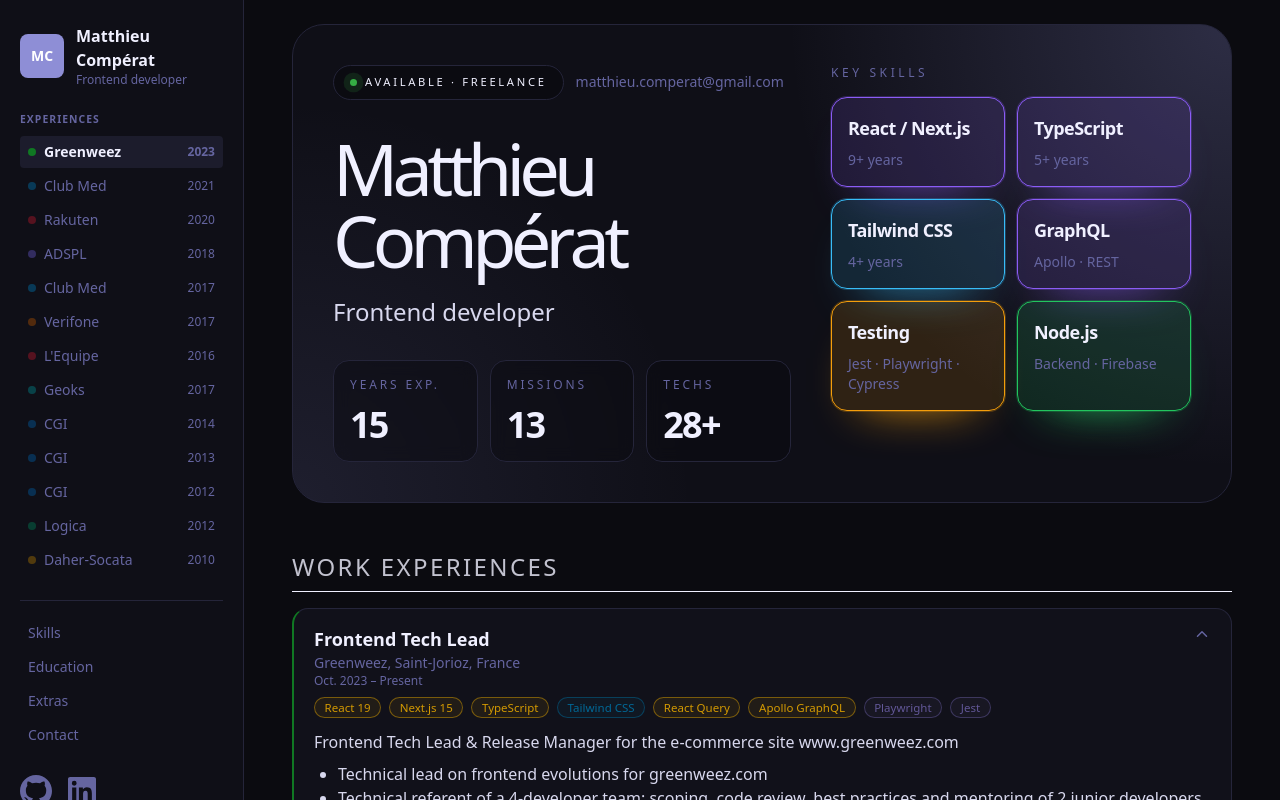
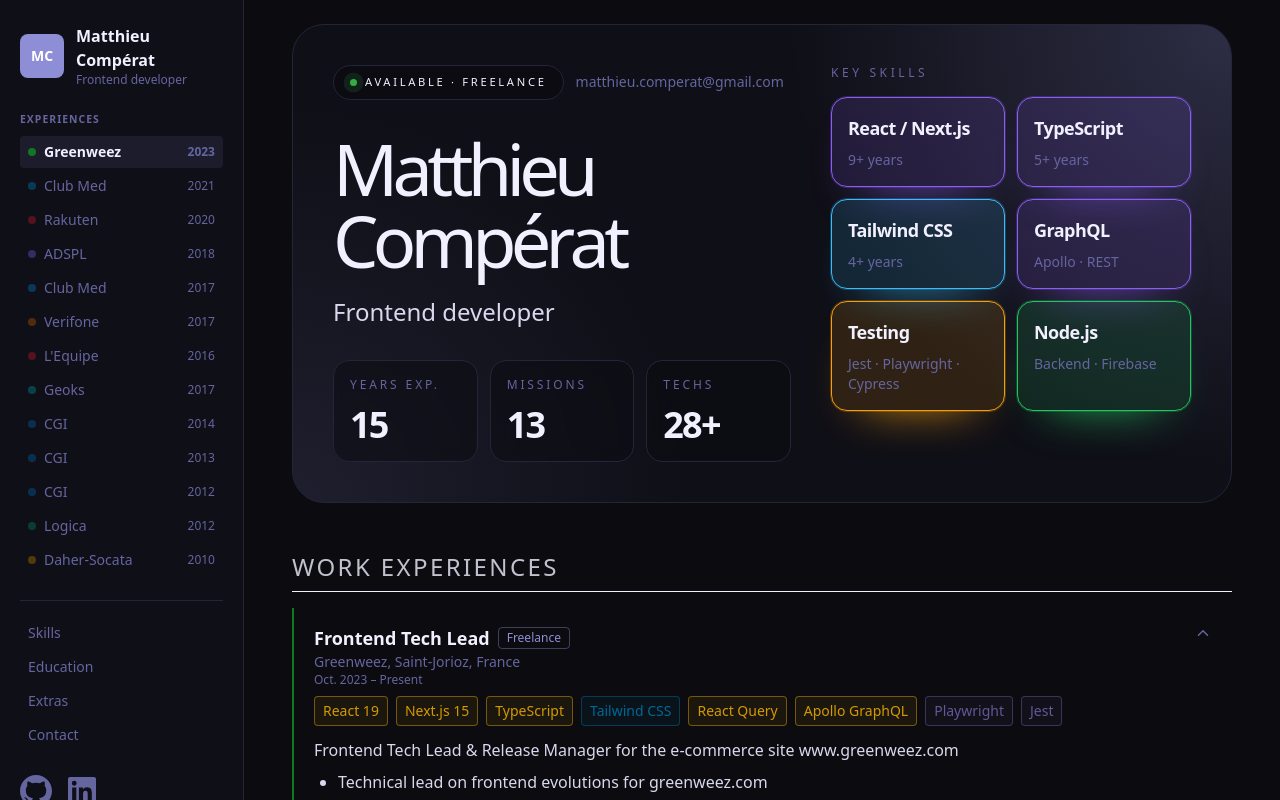
Before and after one commit to Mitchnsun/mcomperat, a Next.js app: page /en in a window 1280 px wide. Built offline with nearby package versions, Linux system fonts and the light colour scheme.

Commit message:
[v7.1] Refactor styling and component structure for improved Tailwind integration and theme support

```diff
--- a/app/data/resume.ts
+++ b/app/data/resume.ts
@@ -32,6 +32,7 @@
   country: string;
   company: string;
   context?: string;
+  freelance?: boolean;
   start: string;
   end: string;
   tags?: RawTag[];
@@ -104,6 +105,7 @@
       start: localizedDate(frExp.start, enExp.start),
       end: hasEnd ? localizedDate(frExp.end, enExp.end) : PRESENT,
       ...(frExp.context || enExp.context ? { context: localized(frExp.context ?? '', enExp.context ?? '') } : {}),
+      ...(frExp.freelance ? { freelance: true } : {}),
       tags: (frExp.tags ?? []).map((tag) => ({ name: tag.name, ref: tag.ref as Tag['ref'] })),
       desc: localized(combineText(frExp.description), combineText(enExp.description)),
       list: {
--- a/app/globals.css
+++ b/app/globals.css
@@ -1,4 +1,9 @@
 @import 'tailwindcss';
+
+/* Theme-aware ancestor variants — usable on any component with theme-dark:, theme-clean:, theme-bold: prefixes. */
+@custom-variant theme-dark (&:where([data-theme='dark'] *));
+@custom-variant theme-clean (&:where([data-theme='clean'] *));
+@custom-variant theme-bold (&:where([data-theme='bold'] *));
 
 @theme {
   --color-brand: #8e8ed6;
@@ -100,18 +105,6 @@
     radial-gradient(circle at bottom left, rgba(142, 142, 214, 0.12), transparent 38%);
 }
 
-.hero-name {
-  font-weight: 700;
-}
-
-[data-theme='dark'] .hero-name {
-  font-weight: 300;
-}
-
-[data-theme='bold'] .hero-name {
-  font-weight: 800;
-}
-
 .hero-char {
   display: inline-block;
   opacity: 0;
@@ -129,21 +122,6 @@
   border-radius: 999px;
   background: oklch(0.66 0.18 145);
   animation: pulse-dot 2s infinite;
-}
-
-.hero-skill-card {
-  border: 1px solid var(--skill-color);
-  background: var(--skill-tint);
-}
-
-[data-theme='dark'] .hero-skill-card {
-  box-shadow:
-    0 0 0 1px color-mix(in srgb, var(--skill-color) 25%, transparent),
-    0 24px 48px -32px var(--skill-color);
-}
-
-[data-theme='bold'] .hero-skill-card {
-  box-shadow: 4px 4px 0 0 color-mix(in srgb, var(--skill-color) 55%, transparent);
 }
 
 .hero-skill-item {
@@ -205,149 +183,3 @@
     animation: none;
   }
 }
-
-/* ---------------------------------------------------------------------------
-   Tag pills (components/ui/TagPill.tsx)
-   Colors are injected per category via --tag-bg / --tag-fg. Each theme renders
-   them differently: dark = outline, clean = light fill, bold = full fill.
---------------------------------------------------------------------------- */
-.tag-pill {
-  display: inline-block;
-  border-radius: 999px;
-  border: 1px solid transparent;
-  padding: 0.2rem 0.6rem;
-  font-size: 0.72rem;
-  line-height: 1.15;
-  white-space: nowrap;
-}
-
-.tag-pill.is-interactive {
-  cursor: pointer;
-}
-
-[data-theme='dark'] .tag-pill {
-  color: var(--tag-bg);
-  background: color-mix(in srgb, var(--tag-bg) 8%, transparent);
-  border-color: color-mix(in srgb, var(--tag-bg) 50%, transparent);
-}
-
-[data-theme='clean'] .tag-pill {
-  color: color-mix(in srgb, var(--tag-bg) 72%, #000);
-  background: color-mix(in srgb, var(--tag-bg) 15%, transparent);
-  border-color: color-mix(in srgb, var(--tag-bg) 25%, transparent);
-}
-
-[data-theme='bold'] .tag-pill {
-  color: var(--tag-fg);
-  background: var(--tag-bg);
-  border-color: var(--tag-bg);
-}
-
-.tag-pill.is-active {
-  color: var(--tag-fg);
-  background: var(--tag-bg);
-  border-color: var(--tag-bg);
-}
-
-.tag-pill.is-interactive:hover {
-  filter: brightness(1.08);
-}
-
-/* ---------------------------------------------------------------------------
-   Experience & education cards
---------------------------------------------------------------------------- */
-.exp-card {
-  border: 1px solid var(--color-border);
-  border-radius: 1rem;
-  padding: 1rem 1.25rem;
-  background: color-mix(in srgb, var(--color-card-hover) 40%, transparent);
-}
-
-.exp-card.is-dimmed {
-  opacity: 0.45;
-}
-
-.exp-card.is-related {
-  border-color: var(--exp-accent);
-}
-
-.exp-card.is-overflow-hidden {
-  display: none;
-}
-
-[data-theme='dark'] .exp-card.is-active {
-  border-left: 2px solid var(--exp-accent);
-}
-
-[data-theme='clean'] .exp-card.is-active {
-  border-left: 2px solid var(--exp-accent);
-}
-
-[data-theme='bold'] .exp-card {
-  border-left: 3px solid transparent;
-}
-
-[data-theme='bold'] .exp-card.is-active,
-[data-theme='bold'] .exp-card:hover {
-  border-left-color: var(--exp-accent);
-}
-
-.exp-card__toggle {
-  display: flex;
-  width: 100%;
-  align-items: flex-start;
-  gap: 0.75rem;
-  text-align: left;
-  cursor: pointer;
-}
-
-.exp-card__chevron {
-  flex-shrink: 0;
-  color: var(--color-body-muted);
-  transition: transform 0.2s ease;
-}
-
-.exp-card__chevron.is-open {
-  transform: rotate(180deg);
-}
-
-.exp-card__body.is-collapsed {
-  display: none;
-}
-
-.edu-card {
-  border: 1px solid var(--color-border);
-  border-left: 3px solid var(--color-accent);
-  border-radius: 1rem;
-  padding: 1rem 1.25rem;
-  background: color-mix(in srgb, var(--color-card-hover) 40%, transparent);
-}
-
-[data-theme='bold'] .edu-card {
-  border-left-width: 4px;
-  border-left-color: var(--color-heading);
-}
-
-/* Print: flatten cards and always reveal collapsed / overflow content. */
-@media print {
-  .exp-card,
-  .edu-card {
-    border: none;
-    border-radius: 0;
-    padding: 0;
-    background: none;
-  }
-
-  .exp-card__chevron {
-    display: none;
-  }
-
-  .exp-card.is-dimmed {
-    opacity: 1;
-  }
-
-  .exp-card.is-overflow-hidden,
-  .exp-card__body.is-collapsed {
-    display: block;
-  }
-}
--- a/components/education/EducationSection.tsx
+++ b/components/education/EducationSection.tsx
@@ -3,6 +3,14 @@
 import SectionTitle from '@/components/ui/SectionTitle';
 import { pick } from '@/lib/localize';
 import { type EducationItem, type Lang } from '@/types';
+
+// Education card shell: 1px border all sides, 3px accent left border, rounded, padded.
+const EDU_CARD = [
+  'rounded-2xl border border-border border-l-[3px] border-l-accent px-5 py-4',
+  'bg-[color-mix(in_srgb,var(--color-card-hover)_40%,transparent)]',
+  'theme-bold:border-l-4 theme-bold:border-l-heading',
+  'print:rounded-none print:border-0 print:bg-transparent print:p-0',
+].join(' ');
 
 interface EducationSectionProps {
   title: string;
@@ -18,7 +26,7 @@
       {items.map((item, index) => {
         const specialty = pick(item.specialty, lang);
         return (
-          <article key={`edu-${index}`} className="edu-card">
+          <article key={`edu-${index}`} className={EDU_CARD}>
             <h3 className="text-heading text-lg font-bold print:text-base">{pick(item.degree, lang)}</h3>
             <p className="text-body-muted text-sm">
               {pick(item.school, lang)}, {item.location}
--- a/components/experience/ExperienceCard.tsx
+++ b/components/experience/ExperienceCard.tsx
@@ -1,6 +1,7 @@
 'use client';
 
 import cn from 'clsx';
+import { useTranslations } from 'next-intl';
 import React, { useState } from 'react';
 
 import TagPill from '@/components/ui/TagPill';
@@ -12,6 +13,7 @@
   exp: Experience;
   lang: Lang;
   isActive?: boolean;
+  isHovered?: boolean;
   isRelated?: boolean;
   isDimmed?: boolean;
   defaultExpanded?: boolean;
@@ -22,10 +24,32 @@
   className?: string;
 }
 
+// border-l-2 border-l-transparent: always reserve 2px for the left accent border so active/hover
+// color changes never shift content. Bold overrides width to 3px.
+const CARD_BASE = [
+  'px-5 py-4',
+  'border-l-2 border-l-transparent',
+  'theme-bold:border-l-[3px]',
+  'print:rounded-none print:border-0 print:bg-transparent print:p-0',
+].join(' ');
+
+const CARD_TOGGLE = 'flex w-full cursor-pointer items-start gap-3 text-left';
+
+const CARD_CHEVRON = 'shrink-0 text-body-muted transition-transform duration-200 print:hidden';
+
+const CARD_ACTIVE_BORDER = [
+  'theme-dark:border-l-2 theme-dark:border-l-(--exp-accent)',
+  'theme-clean:border-l-2 theme-clean:border-l-(--exp-accent)',
+  'theme-bold:border-l-(--exp-accent)',
+].join(' ');
+
+const CARD_IDLE_BOLD_BORDER = 'theme-bold:border-l-transparent';
+
 const ExperienceCard: React.FC<ExperienceCardProps> = ({
   exp,
   lang,
   isActive = false,
+  isHovered = false,
   isRelated = false,
   isDimmed = false,
   defaultExpanded = false,
@@ -36,6 +60,7 @@
   className,
 }) => {
   const [expanded, setExpanded] = useState(defaultExpanded);
+  const t = useTranslations('post');
 
   const bodyId = `${exp.id}-body`;
   const desc = pick(exp.desc, lang);
@@ -50,21 +75,37 @@
       onMouseEnter={onMouseEnter}
       onMouseLeave={onMouseLeave}
       style={{ '--exp-accent': accent } as React.CSSProperties}
-      className={cn('exp-card scroll-mt-28', className, {
-        'is-active': isActive,
-        'is-related': isRelated,
-        'is-dimmed': isDimmed,
-      })}
+      className={cn(
+        CARD_BASE,
+        'scroll-mt-28',
+        className,
+        isDimmed && 'opacity-45 print:opacity-100',
+        isRelated && 'border-(--exp-accent)',
+        isActive || isHovered ? CARD_ACTIVE_BORDER : CARD_IDLE_BOLD_BORDER
+      )}
     >
       <button
         type="button"
         onClick={() => setExpanded((open) => !open)}
         aria-expanded={expanded}
         aria-controls={bodyId}
-        className="exp-card__toggle"
+        className={CARD_TOGGLE}
       >
         <span className="min-w-0 flex-1">
-          <span className="text-heading block text-lg font-bold print:text-base">{pick(exp.title, lang)}</span>
+          <span className="flex flex-wrap items-center gap-2 print:inline">
+            <span className="text-heading text-lg font-bold print:mr-2 print:inline-block print:text-base">
+              {pick(exp.title, lang)}
+            </span>
+            {exp.freelance ? (
+              <span
+                role="status"
+                aria-label={t('badge.freelance')}
+                className="border-brand/40 text-brand rounded border px-2 py-0.5 text-xs font-medium print:mr-2 print:inline-block"
+              >
+                {t('badge.freelance')}
+              </span>
+            ) : null}
+          </span>
           <span className="text-body-muted block text-sm">
             {exp.company}, {exp.location}
             {context ? ` — ${context}` : ''}
@@ -73,7 +114,7 @@
             {pick(exp.start, lang)} – {pick(exp.end, lang)}
           </span>
         </span>
-        <span aria-hidden="true" className={cn('exp-card__chevron', { 'is-open': expanded })}>
+        <span aria-hidden="true" className={cn(CARD_CHEVRON, expanded && 'rotate-180')}>
           <svg width="18" height="18" viewBox="0 0 24 24" fill="none" stroke="currentColor" strokeWidth="2">
             <path d="m6 9 6 6 6-6" strokeLinecap="round" strokeLinejoin="round" />
           </svg>
@@ -94,7 +135,7 @@
         </div>
       ) : null}
 
-      <div id={bodyId} className={cn('exp-card__body', { 'is-collapsed': !expanded })}>
+      <div id={bodyId} className={cn(!expanded && 'hidden print:block')}>
         {desc ? <p className="text-body mt-3 whitespace-pre-line print:text-sm">{desc}</p> : null}
         {list.length > 0 ? (
           <ul className="text-body mt-2 list-disc pl-6 print:list-none print:pl-4">
--- a/components/experience/ExperiencesSection.tsx
+++ b/components/experience/ExperiencesSection.tsx
@@ -1,6 +1,6 @@
 'use client';
 
-import React, { useMemo, useState } from 'react';
+import React, { useMemo, useRef, useState } from 'react';
 
 import ExperienceCard from '@/components/experience/ExperienceCard';
 import { useActiveExperience } from '@/components/layout/ActiveExperienceContext';
@@ -34,14 +34,25 @@
   const activeExpId = useActiveExperience();
   const [hoveredId, setHoveredId] = useState<string | null>(null);
   const [showAll, setShowAll] = useState(false);
+  // Tracks when the mouse last physically moved. mouseenter fires both on genuine
+  // mouse movement and when scroll brings a card under a stationary cursor — only
+  // the former should activate the hover state.
+  const lastMouseMoveAt = useRef<number>(0);
 
   // Experiences sharing a tag with the currently hovered card.
+  // Experiences from the same company are intentionally excluded: consecutive roles at
+  // the same company share the same accent color, which makes the highlight indistinct
+  // and confusing. Showing cross-company matches is also more informative.
   const relatedIds = useMemo(() => {
     if (!hoveredId) return new Set<string>();
     const hovered = experiences.find((exp) => exp.id === hoveredId);
     if (!hovered) return new Set<string>();
     const hoveredTags = new Set(hovered.tags.map((tag) => tag.name));
-    return new Set(experiences.filter((exp) => exp.tags.some((tag) => hoveredTags.has(tag.name))).map((exp) => exp.id));
+    return new Set(
+      experiences
+        .filter((exp) => exp.company !== hovered.company && exp.tags.some((tag) => hoveredTags.has(tag.name)))
+        .map((exp) => exp.id)
+    );
   }, [hoveredId, experiences]);
 
   const matchesFilter = (exp: Experience) => !activeFilter || exp.tags.some((tag) => tag.name === activeFilter);
@@ -54,13 +65,17 @@
     <section id="work" className="scroll-mt-28 pb-4 print:pb-0">
       <SectionTitle>{title}</SectionTitle>
 
-      <div className="flex flex-col gap-4 print:gap-2">
+      <div
+        className="flex flex-col print:gap-2"
+        onMouseMove={() => {
+          lastMouseMoveAt.current = performance.now();
+        }}
+      >
         {experiences.map((exp, index) => {
           const isFilterMatch = matchesFilter(exp);
-          const isRelated = Boolean(hoveredId) && exp.id !== hoveredId && relatedIds.has(exp.id);
-          const isDimmed =
-            (Boolean(activeFilter) && !isFilterMatch) ||
-            (Boolean(hoveredId) && exp.id !== hoveredId && !relatedIds.has(exp.id));
+          const isHovered = exp.id === hoveredId;
+          const isRelated = Boolean(hoveredId) && !isHovered && relatedIds.has(exp.id);
+          const isDimmed = Boolean(activeFilter) && !isFilterMatch;
           const isOverflow = index >= INITIAL_VISIBLE && !expandList;
 
           return (
@@ -69,14 +84,18 @@
               exp={exp}
               lang={lang}
               isActive={exp.id === activeExpId}
+              isHovered={isHovered}
               isRelated={isRelated}
               isDimmed={isDimmed}
               defaultExpanded={index < DEFAULT_EXPANDED_COUNT}
               activeFilter={activeFilter}
               onTagClick={onTagClick}
-              onMouseEnter={() => setHoveredId(exp.id)}
+              onMouseEnter={() => {
+                if (performance.now() - lastMouseMoveAt.current > 50) return;
+                setHoveredId(exp.id);
+              }}
               onMouseLeave={() => setHoveredId(null)}
-              className={isOverflow ? 'is-overflow-hidden' : undefined}
+              className={isOverflow ? 'hidden print:block' : undefined}
             />
           );
         })}
--- a/components/hero/Hero.tsx
+++ b/components/hero/Hero.tsx
@@ -37,7 +37,7 @@
           </div>
 
           <div>
-            <h1 className="hero-name text-heading text-4xl leading-none tracking-[-0.08em] sm:text-6xl lg:text-7xl">
+            <h1 className="theme-dark:font-light theme-bold:font-extrabold text-heading text-4xl leading-none font-bold tracking-[-0.08em] sm:text-6xl lg:text-7xl">
               {(() => {
                 let charIndex = 0;
                 const words = fullName.split(' ');
--- a/components/ui/TagPill.tsx
+++ b/components/ui/TagPill.tsx
@@ -14,13 +14,27 @@
   className?: string;
 }
 
-// Theme-aware technology tag. The category colors are injected as CSS custom
-// properties (`--tag-bg` / `--tag-fg`); `app/globals.css` renders them as an
-// outline (dark), a light fill (clean) or a full fill (bold).
+// Base layout classes shared by every pill.
+const BASE = 'inline-block rounded border border-transparent px-2 py-1 text-sm whitespace-nowrap';
+
+// Full-fill style: used when the pill is active, or always in the bold theme.
+const FILLED = 'text-[var(--tag-fg)] bg-[var(--tag-bg)] border-[var(--tag-bg)]';
+
+// Per-theme idle styles (only applied when the pill is *not* active).
+const DARK_IDLE =
+  'theme-dark:text-[var(--tag-bg)] theme-dark:bg-[color-mix(in_srgb,var(--tag-bg)_8%,transparent)] theme-dark:border-[color-mix(in_srgb,var(--tag-bg)_50%,transparent)]';
+const CLEAN_IDLE =
+  'theme-clean:text-[color-mix(in_srgb,var(--tag-bg)_72%,#000)] theme-clean:bg-[color-mix(in_srgb,var(--tag-bg)_15%,transparent)] theme-clean:border-[color-mix(in_srgb,var(--tag-bg)_25%,transparent)]';
+const BOLD_IDLE = 'theme-bold:text-[var(--tag-fg)] theme-bold:bg-[var(--tag-bg)] theme-bold:border-[var(--tag-bg)]';
+const IDLE = [DARK_IDLE, CLEAN_IDLE, BOLD_IDLE].join(' ');
+
+// Theme-aware technology tag. Category colours are injected as CSS custom
+// properties (`--tag-bg` / `--tag-fg`); the three `@custom-variant` entries in
+// `app/globals.css` handle per-theme rendering without any JS.
 const TagPill: React.FC<TagPillProps> = ({ name, tagRef, onClick, active = false, className }) => {
   const color = getTagColor(tagRef);
   const style = { '--tag-bg': color.bg, '--tag-fg': color.fg } as React.CSSProperties;
-  const classes = cn('tag-pill', { 'is-active': active, 'is-interactive': Boolean(onClick) }, className);
+  const classes = cn(BASE, active ? FILLED : IDLE, onClick && 'cursor-pointer hover:brightness-125', className);
 
   if (onClick) {
     return (
```
Also changed, not shown: components/hero/SkillsGrid.tsx (+10 -1 lines), 2 other files (tests, documents, lock files or other folders).
